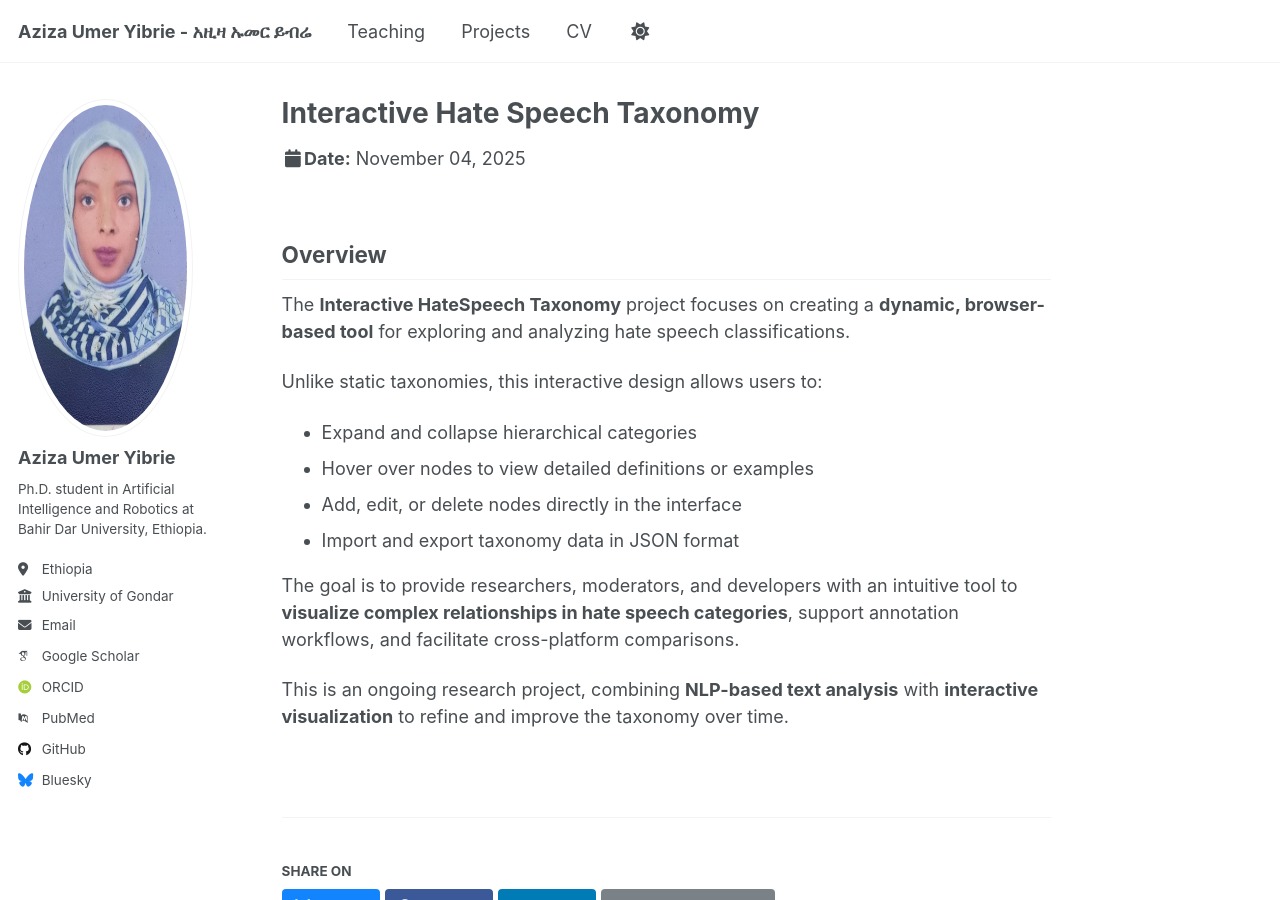
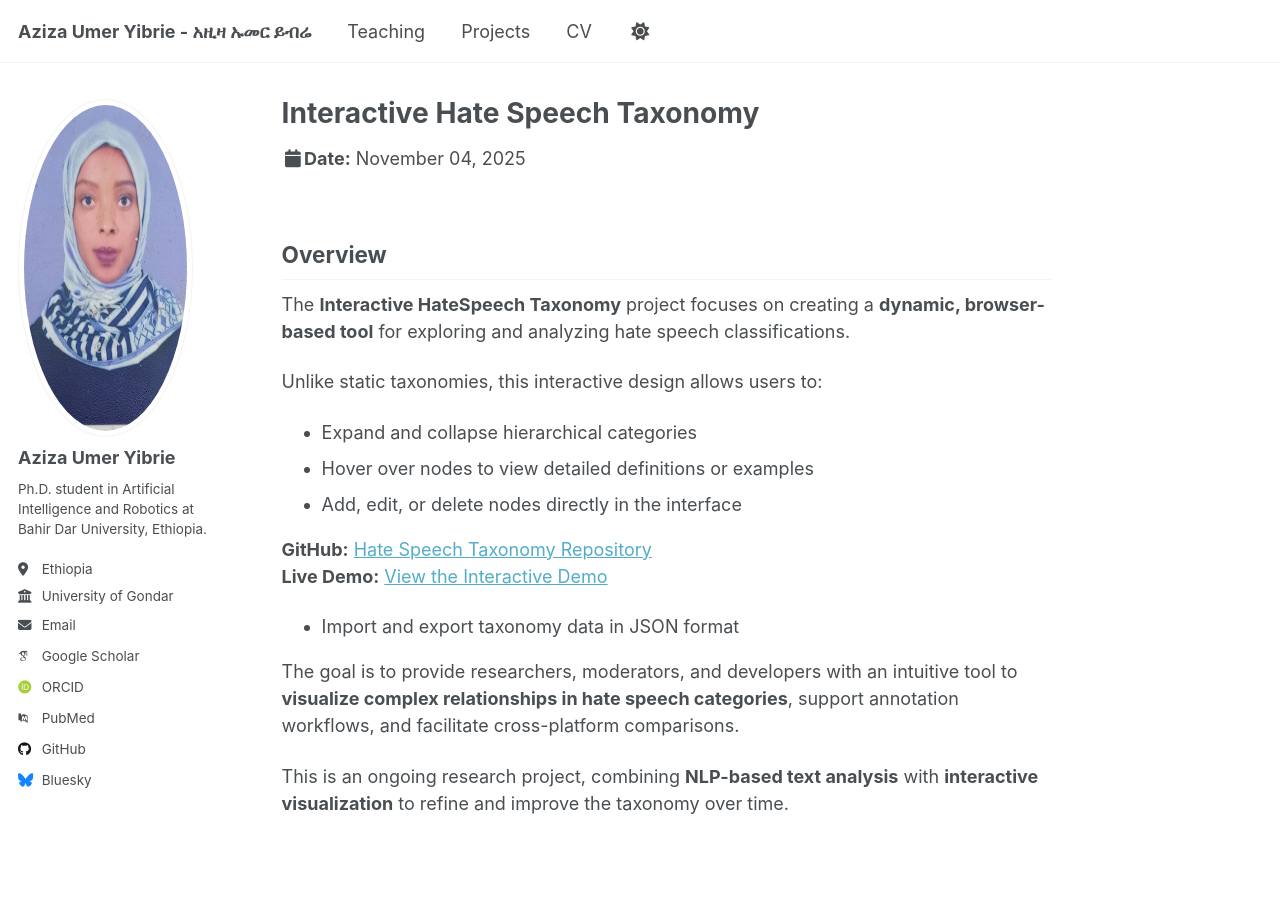
Before and after one commit to AzizaUmer/azizaumer.github.io, a Jekyll site: the page built from _talks/interactive-hatespeech-taxonomy.md, in a window 1280 px wide and 900 px high. Built offline with Jekyll 4.4.1, drawn with Linux system fonts in a browser that asks for light colours; some web fonts are replaced; a script that is not in the unit is left out.

Commit message:
Update interactive-hatespeech-taxonomy.md

```diff
--- a/_talks/interactive-hatespeech-taxonomy.md
+++ b/_talks/interactive-hatespeech-taxonomy.md
@@ -16,6 +16,9 @@ Unlike static taxonomies, this interactive design allows users to:
 - Expand and collapse hierarchical categories
 - Hover over nodes to view detailed definitions or examples
 - Add, edit, or delete nodes directly in the interface
+
+**GitHub:** [Hate Speech Taxonomy Repository](https://github.com/AzizaUmer/Hate-Speech-Taxonomy)
+**Live Demo:** [View the Interactive Demo](https://azizaumer.github.io/Hate-Speech-Taxonomy/)
 - Import and export taxonomy data in JSON format
 
 The goal is to provide researchers, moderators, and developers with an intuitive tool to **visualize complex relationships in hate speech categories**, support annotation workflows, and facilitate cross-platform comparisons.
```
